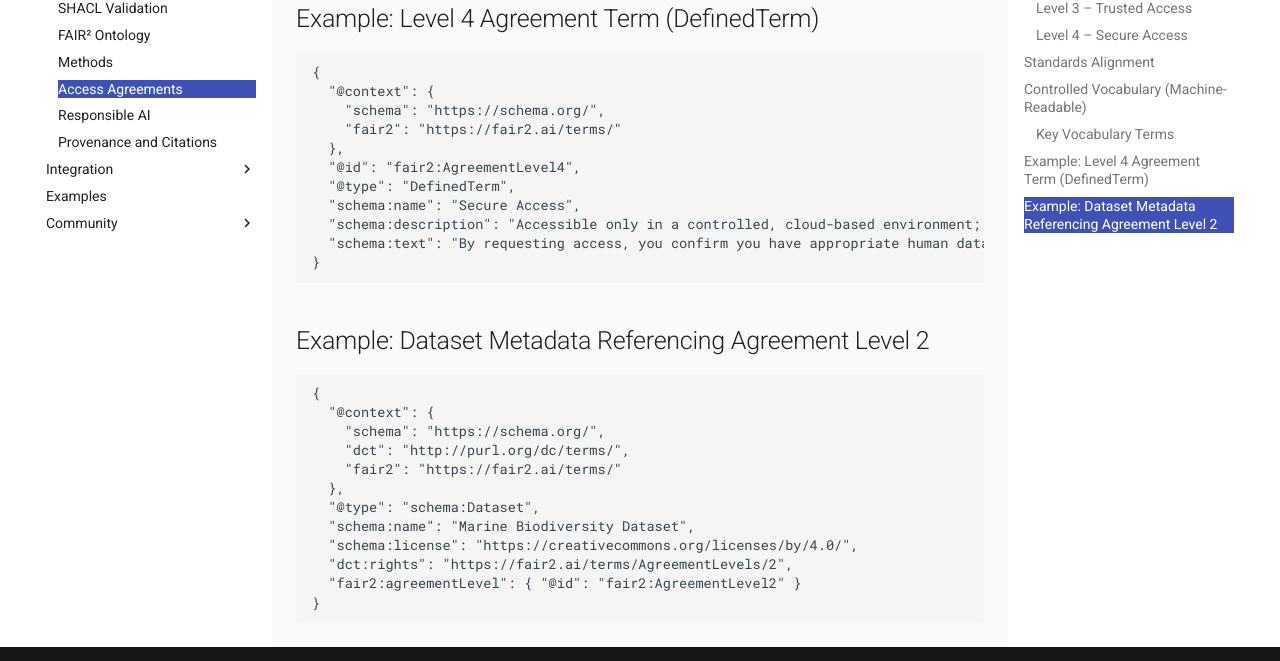
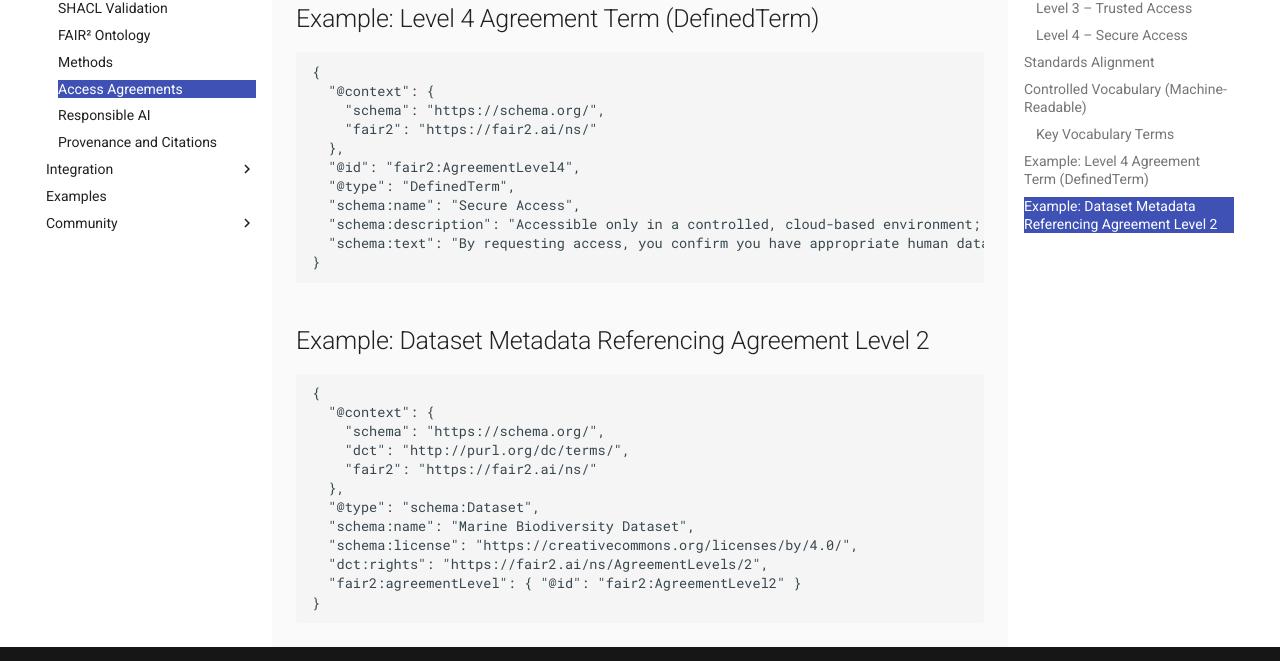
Before and after one commit to fair-squared/fair2-spec, an MkDocs documentation site: the page built from docs/specification/access-agreements.md, in a window 1280 px wide and 900 px high, scrolled down 2412 px. Shown: the part 208-869 px from the top of the window. Built offline with MkDocs 1.6.1 and Material for MkDocs 9.7.7, drawn with Linux system fonts in a browser that asks for light colours; some of the changed lines change nothing that is shown.

Commit message:
use correct prefix for fair2.ai namespace

````diff
--- a/docs/specification/access-agreements.md
+++ b/docs/specification/access-agreements.md
@@ -88,7 +88,7 @@ https://fair2.ai/terms/AgreementLevels
 {
   "@context": {
     "schema": "https://schema.org/",
-    "fair2": "https://fair2.ai/terms/"
+    "fair2": "https://fair2.ai/ns/"
   },
   "@id": "fair2:AgreementLevel4",
   "@type": "DefinedTerm",
@@ -105,12 +105,12 @@ https://fair2.ai/terms/AgreementLevels
   "@context": {
     "schema": "https://schema.org/",
     "dct": "http://purl.org/dc/terms/",
-    "fair2": "https://fair2.ai/terms/"
+    "fair2": "https://fair2.ai/ns/"
   },
   "@type": "schema:Dataset",
   "schema:name": "Marine Biodiversity Dataset",
   "schema:license": "https://creativecommons.org/licenses/by/4.0/",
-  "dct:rights": "https://fair2.ai/terms/AgreementLevels/2",
+  "dct:rights": "https://fair2.ai/ns/AgreementLevels/2",
   "fair2:agreementLevel": { "@id": "fair2:AgreementLevel2" }
 }
 ```
````
